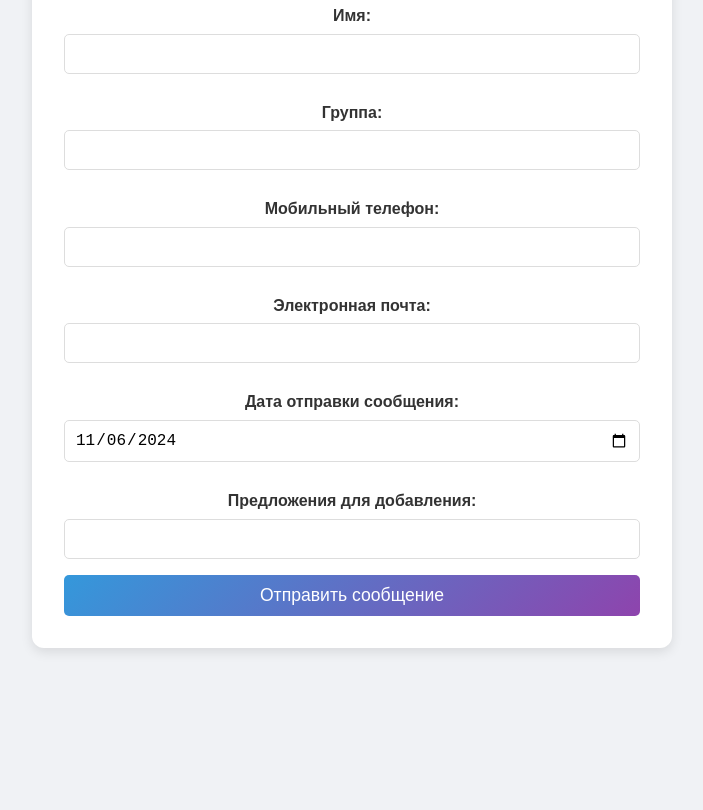
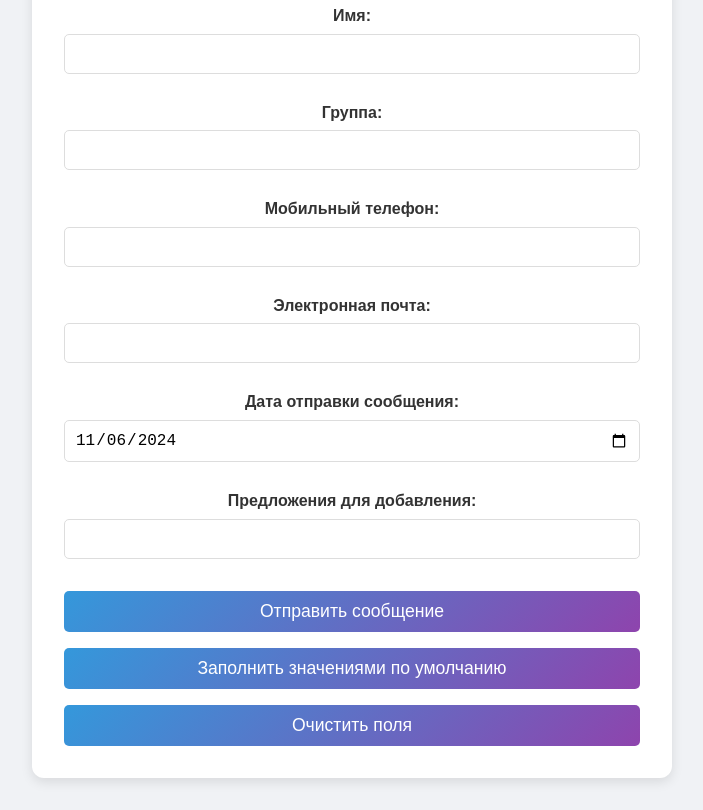
Before and after one commit to s1koru/UFA_site_final, a plain HTML site: page dop/feedback.html in a window 1280 px wide. Shown: the part 390-1200 px from the top of the page, without its empty margins (288-991 px from the left). Before the commit the page ends 1070 px from the top, so only its background shows below. Drawn offline with Linux system fonts and the light colour scheme.

Commit message:
Update feedback.html

```diff
--- a/dop/feedback.html
+++ b/dop/feedback.html
@@ -40,7 +40,6 @@
             margin-bottom: 0.5rem;
         }
 
-        /* Стили для навигации */
         nav a {
             color: #fff;
             margin: 0 1rem;
@@ -101,7 +100,7 @@
             font-size: 1rem;
         }
 
-        input[type="submit"] {
+        .form-button {
             background: linear-gradient(135deg, #3498db, #8e44ad);
             color: white;
             padding: 10px 20px;
@@ -111,9 +110,10 @@
             font-size: 1.1rem;
             transition: background 0.3s;
             width: 100%;
+            margin-top: 1rem;
         }
 
-        input[type="submit"]:hover {
+        .form-button:hover {
             background: linear-gradient(135deg, #8e44ad, #3498db);
         }
 
@@ -180,18 +180,47 @@
                 <label for="tender">Предложения для добавления:</label>
                 <input type="text" id="tender" name="tender" required>
 
-                <input type="submit" value="Отправить сообщение">
+                <input type="submit" class="form-button" value="Отправить сообщение">
+                <button type="button" class="form-button" onclick="fillDefaultValues()">Заполнить значениями по умолчанию</button>
+                <button type="button" class="form-button" onclick="clearFormFields()">Очистить поля</button>
             </form>
         </section>
     </main>
 
     <script>
-        // Устанавливаем текущую дату в поле с id="date"
+        // Устанавливаем текущую дату в поле с id="date" при загрузке страницы
         document.addEventListener("DOMContentLoaded", function() {
             const dateInput = document.getElementById("date");
-            const today = new Date().toISOString().split('T')[0]; // Получаем текущую дату в формате YYYY-MM-DD
+            const today = new Date().toISOString().split('T')[0];
             dateInput.value = today;
         });
+
+        // Function to fill form with default values
+        function fillDefaultValues() {
+            document.getElementById("surname").value = "Иванов";
+            document.getElementById("name").value = "Иван";
+            document.getElementById("group").value = "БПМ000";
+            document.getElementById("phone").value = "+79177777777";
+            document.getElementById("email").value = "example@example.com";
+            document.getElementById("tender").value = "-";
+
+            // Устанавливаем сегодняшнюю дату в поле с id="date"
+            const dateInput = document.getElementById("date");
+            const today = new Date().toISOString().split('T')[0];
+            dateInput.value = today;
+        }
+
+        // Function to clear all form fields except date
+        function clearFormFields() {
+            document.getElementById("surname").value = "";
+            document.getElementById("name").value = "";
+            document.getElementById("group").value = "";
+            document.getElementById("phone").value = "";
+            document.getElementById("email").value = "";
+            document.getElementById("tender").value = "";
+
+            // Оставляем текущую дату в поле "date" без изменений
+        }
     </script>
 </body>
 </html>
```
